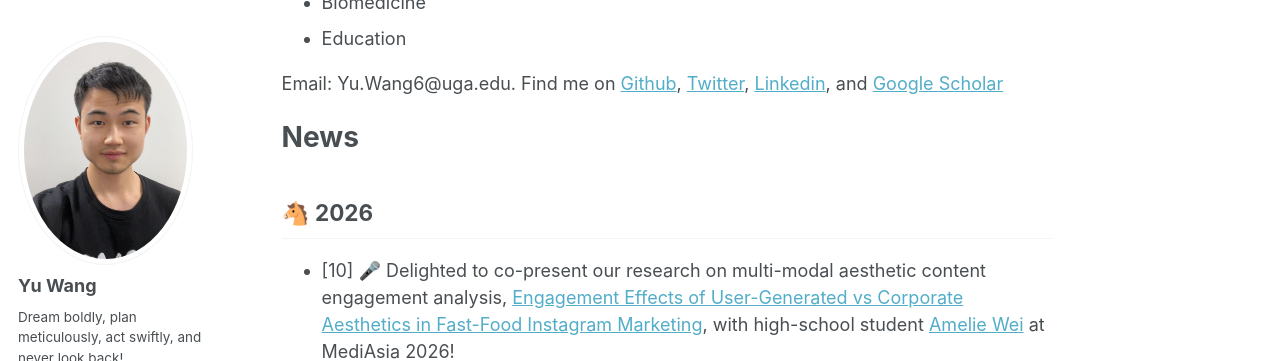
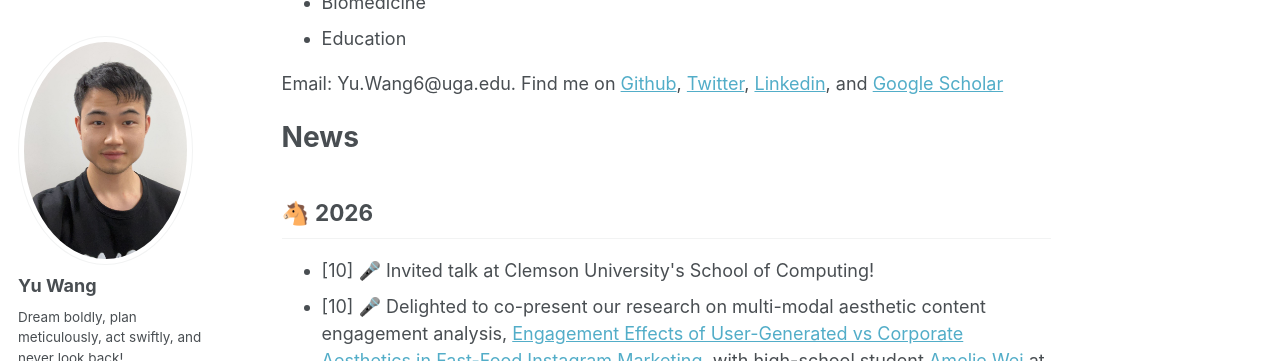
Before and after one commit to yuwang0103/yuwang0103.github.io, a Jekyll site: the page built from _pages/about.md, in a window 1280 px wide and 900 px high, scrolled down 999 px, cut to the strip 0-361 px from the top of the window. Built offline with Jekyll 4.4.1, drawn with Linux system fonts in a browser that asks for light colours.

Commit message:
Add Clemson invited talk news

```diff
--- a/_pages/about.md
+++ b/_pages/about.md
@@ -35,6 +35,7 @@ News
 🐴 2026
 -----
 <ul>
+<li>[10] 🎤 Invited talk at Clemson University's School of Computing!</li>
 <li>[10] 🎤 Delighted to co-present our research on multi-modal aesthetic content engagement analysis, <a href="https://mediasia.iafor.org/presentation/submission112733/">Engagement Effects of User-Generated vs Corporate Aesthetics in Fast-Food Instagram Marketing</a>, with high-school student <a href="https://www.linkedin.com/in/ameliewei">Amelie Wei</a> at MediAsia 2026!
 <iframe src="https://player.vimeo.com/video/1237839665?dnt=1" title="MediAsia 2026 presentation: Engagement Effects of User-Generated vs Corporate Aesthetics in Fast-Food Instagram Marketing" width="760" height="428" frameborder="0" loading="lazy" allow="autoplay; fullscreen; picture-in-picture" allowfullscreen></iframe>
 </li>
```
